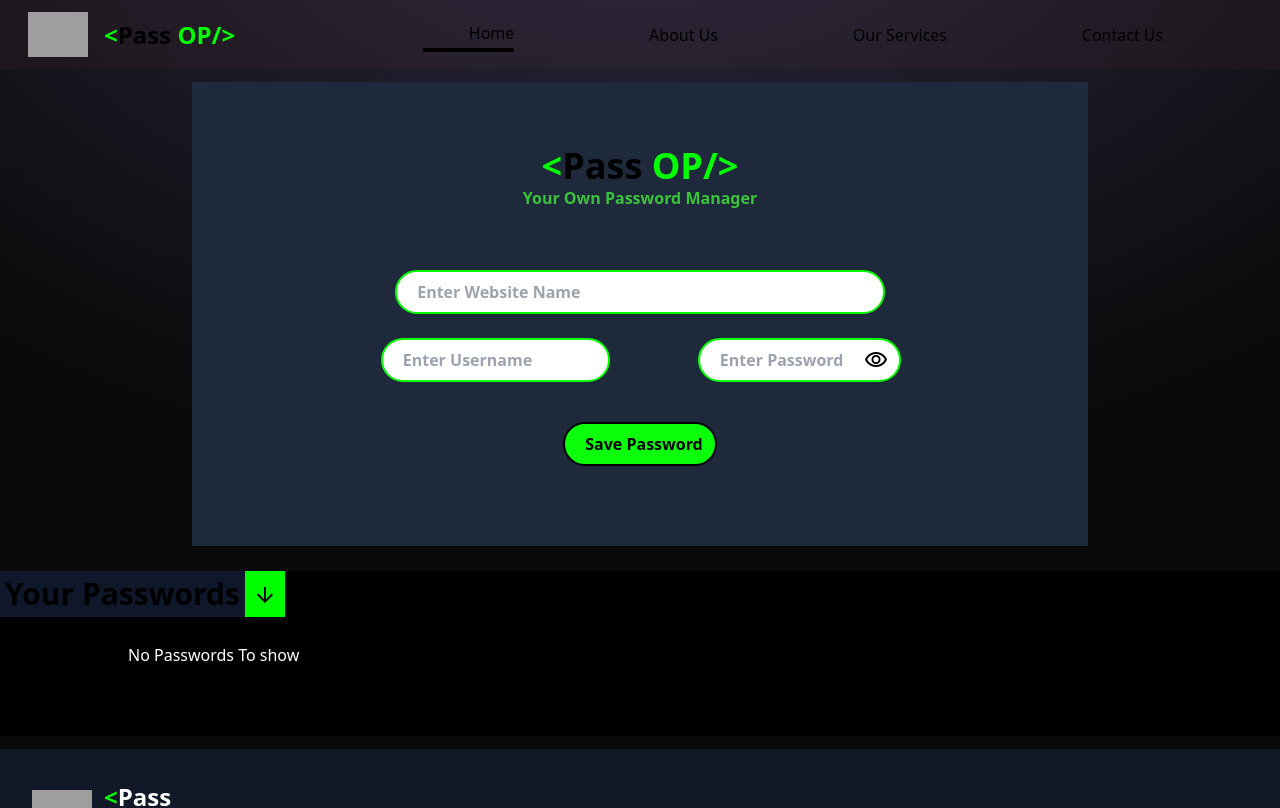
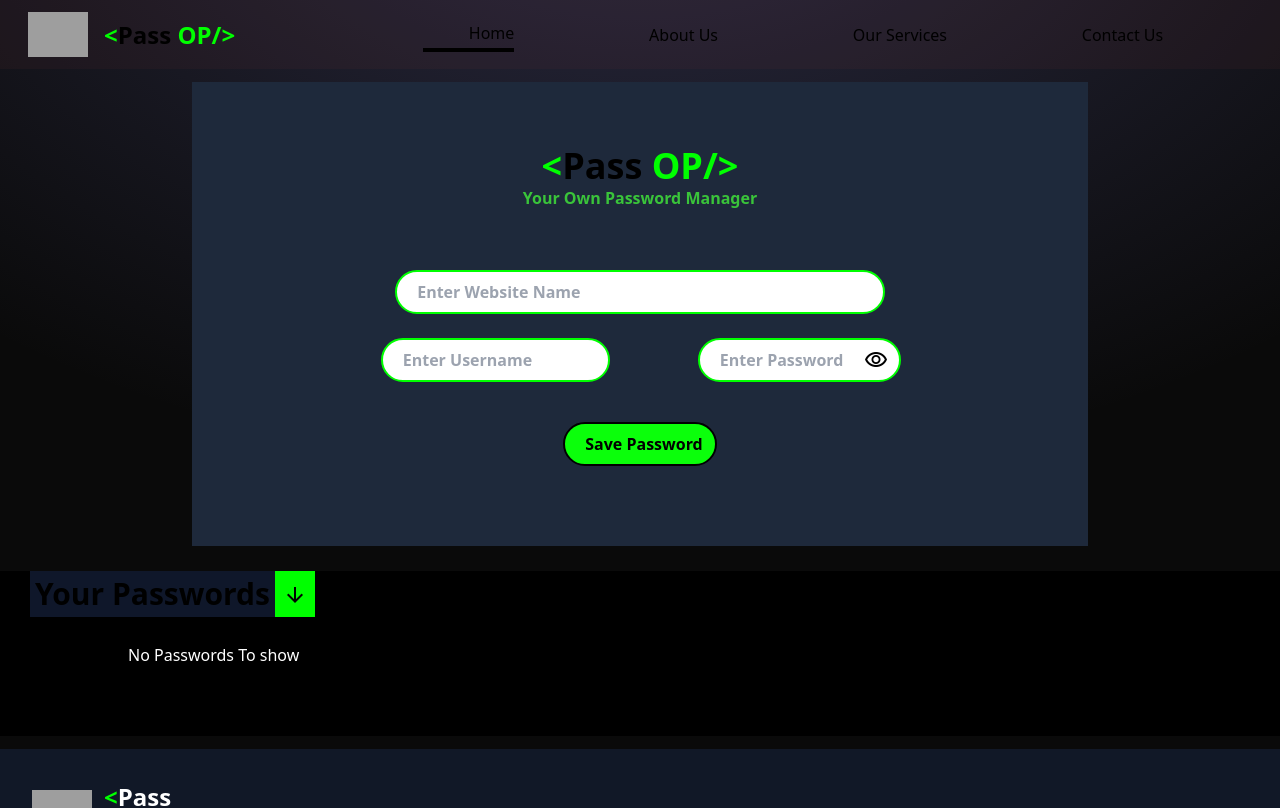
Before and after one commit to Jayneel-Badgujar98/PassOp-PasswordManager, a React (Vite) app: page /app in a window 1280 px wide. Shown: the top 808 px of the page. Built offline with nearby package versions, Linux system fonts and the light colour scheme; grey boxes are pictures that could not be loaded; some icons are missing.

Commit message:
Update Manager.jsx

```diff
--- a/src/components/Manager.jsx
+++ b/src/components/Manager.jsx
@@ -222,7 +222,7 @@ const Manager = () => {
             </div>
             <div className="passwordscontainer w-[100%] bg-[#00000074] lp:mt-[2%] lp:mb-[1%] pb-[3%] bg-black">
                 <div className='yourpasswords inline-flex'>
-                    <h2 className='relative flex justify-start items-start  w-[100%] bg-slate-900 text-[#000] font-extrabold text-2xl lp:text-3xl  p-[5px]'>Your Passwords </h2>
+                    <h2 className='relative flex justify-start items-start  w-[100%] bg-slate-900 text-[#000] font-extrabold text-2xl lp:text-3xl ml-[30px] p-[5px]'>Your Passwords </h2>
 
                     <span class="material-symbols-outlined bg-[#00ff00] pt-3 p-2">
                         arrow_downward
```
